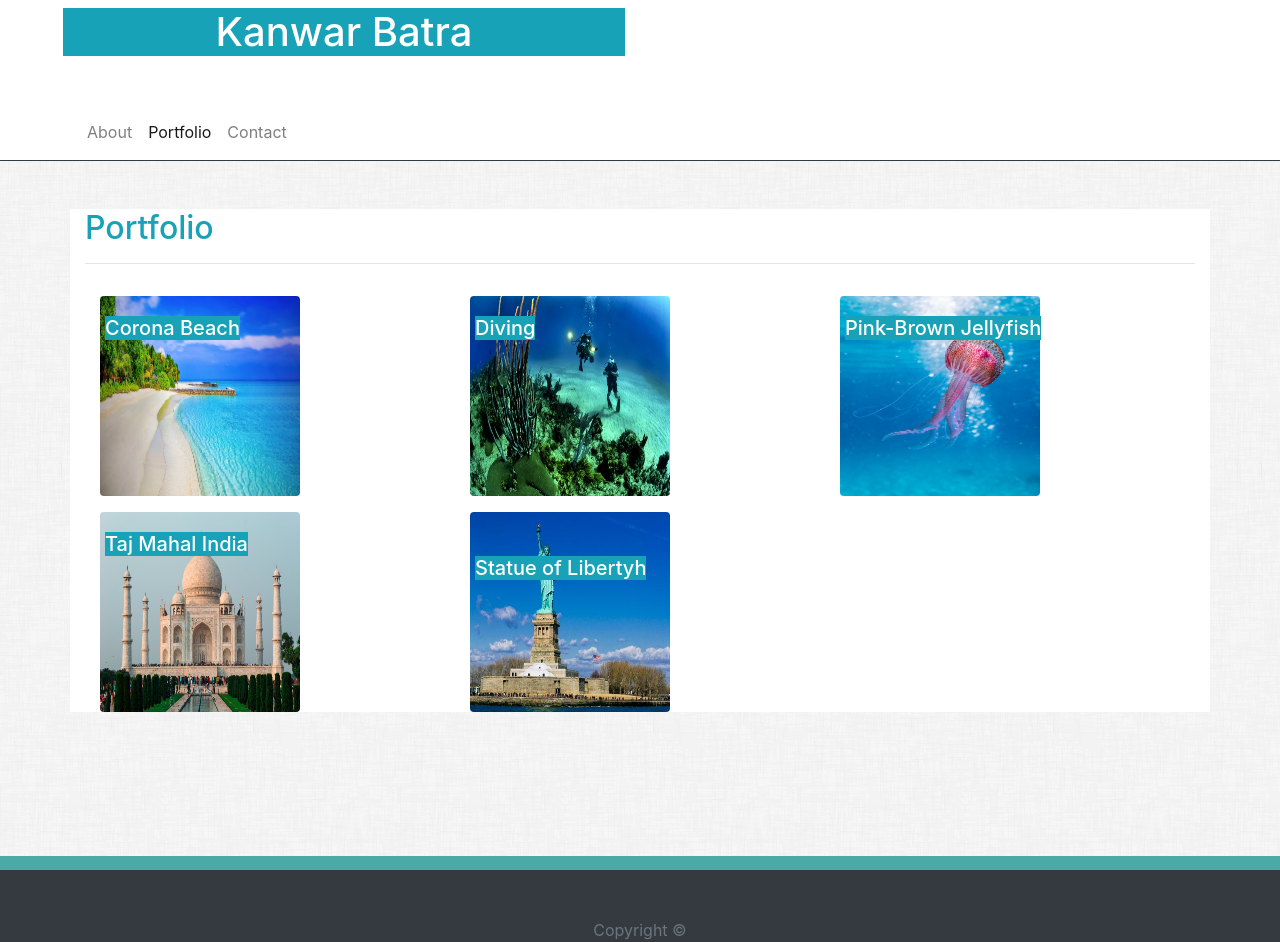
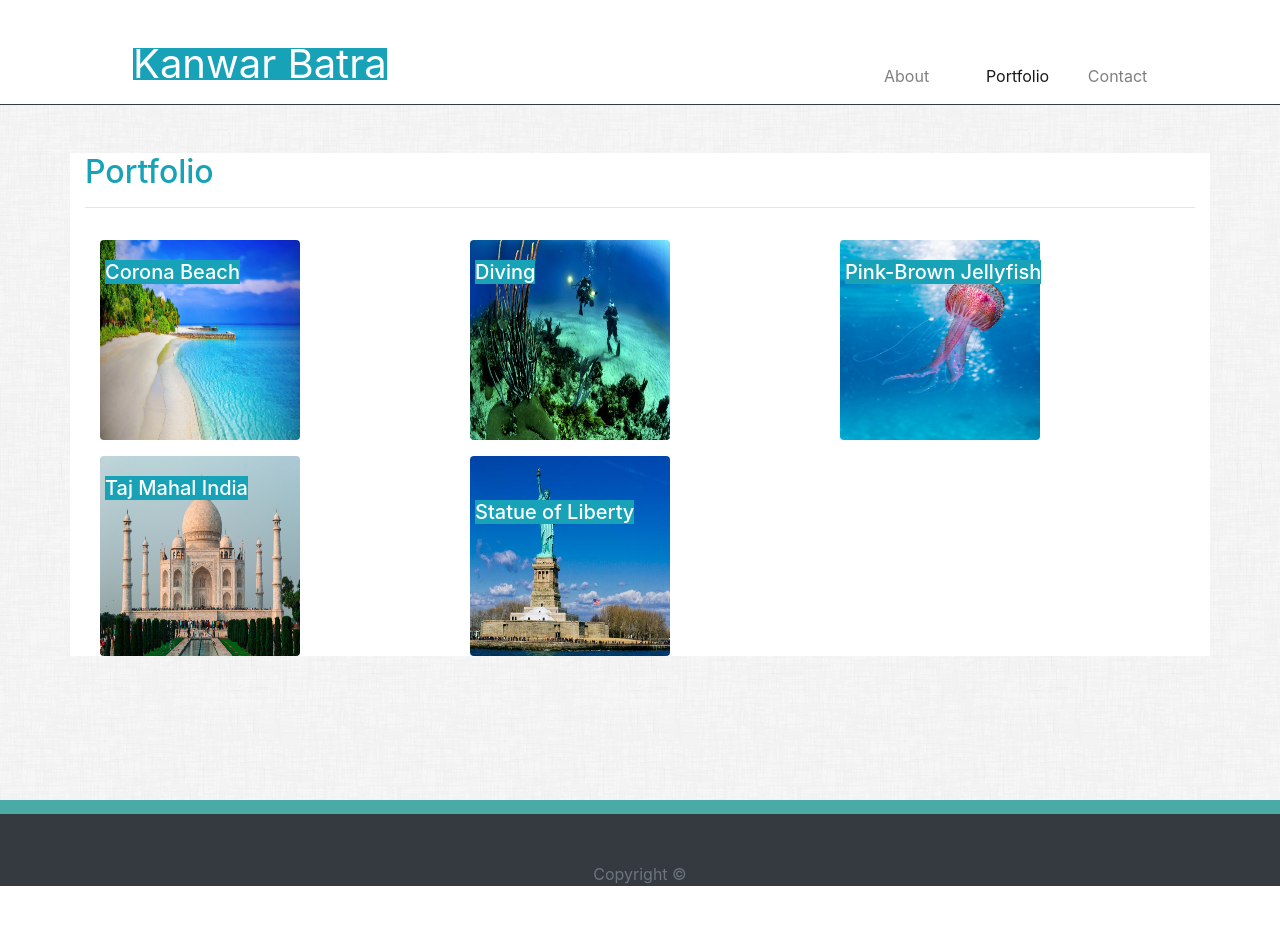
Before and after one commit to kanwarb/Bootstrap-Portfolio, a plain HTML site: page portfolio.html in a window 1280 px wide. After the commit the page ends 886 px from the top, so only its background shows below. Drawn offline with nearby package versions, Linux system fonts and the light colour scheme.

Commit message:
Add media query to accomdate header alignment when brower size changed

```diff
--- a/custom.css
+++ b/custom.css
@@ -48,10 +48,22 @@ body {
 }
 
 @import "bootstrap";
-@media (min-width: 992px) {
+@media (min-width: 640px) {
     .mysize {
-
-       margin-left: 42%; /* <- your value here */
+       float: relative;
+       width: fit-content;
+       margin-top: 3rem;
+       margin-left: 10%; /* <- your value here */
+       font-weight: 400;
+       line-height: 2rem;
 
     }
+    .navalign {
+        float: inherit;
+         margin-top: 3rem;
+    }
+    .divhide {
+        margin: 0;
+        height: 0 auto;
+    }
 }
--- a/portfolio.html
+++ b/portfolio.html
@@ -13,23 +13,23 @@
   </head>
   <body>
     <header id="#header" class="bg-white border-bottom border-dark">
-      <div class="container-fluid">
+      <div class="container">
           <div class="row device-width">
             <div class="col-md-6 col-sm-6 col-xs-12 mb-0">
-              <h1 class="bg-info text-center text-white  mt-2 mb-0 ml-5">Kanwar Batra</h1>
+              <h1 class="bg-info text-center text-white mysize mt-5 mb-0 ml-5">Kanwar Batra</h1>
           </div>
-          <div class="col-md-2 col-sm-6 col-xs-12 mt-5"></div>
-            <div class="col-md-4 col-sm-6 col-xs-12 mt-5 ml-5">
-              <nav class="navbar navbar-expand-sm navbar-light initial-scale bg-transparent">
+          <div class="col-md-2 col-sm-6 col-xs-12 mb-0"></div>
+            <div class="col-md-4 col-sm-6 col-xs-12">
+              <nav class="navbar navbar-expand-sm navbar-light navalign bg-transparent">
                       <div class="nav navbar-nav" id="navbarNav">
                           <ul class="navbar-nav">
-                                <li class="nav-item">
+                                <li class="nav-item col-sm-4">
                                   <a class="nav-link" href="index.html">About </a>
                                 </li>
-                                <li class="nav-item active">
+                                <li class="nav-item active col-sm-4">
                                   <a class="nav-link" href="portfolio.html">Portfolio <span class="sr-only">(current)</span></a>
                                 </li>
-                                <li class="nav-item">
+                                <li class="nav-item col-sm-4">
                                   <a class="nav-link" href="contact.html">Contact</a>
                                 </li>
                           </ul>
@@ -40,7 +40,7 @@
       </div>
     </header>
     <section>
-        <div class="container w-60 bg-white  mt-5">
+        <div class="container bg-white  mt-5">
           <div class="row">
              <div class="col-md-4 col-sm-6 col-xs-12">
                 <h2 class=" text-info pr-3 mb-0">Portfolio</h2>
@@ -77,7 +77,7 @@
                     <div class="col-md-4 col-sm col-xs-12 mt-3 imgcol bg-transparent">
                             <img src="images/statueofliberty.jpg" class="card-img image-fluid rounded" alt="Statue of Liberty">
                             <div class="card-img-overlay imgcol">
-                                <h5 class="card-title mb-0 mt-4 bg-info text-white">Statue of Libertyh</h5>
+                                <h5 class="card-title mb-0 mt-4 bg-info text-white">Statue of Liberty</h5>
                             </div>
                     </div>
                     <div class="col-md-4 col-sm col-xs-12 mt-3 imgcol bg-transparent"></div>
```
Also changed, not shown: contact.html (+8 -9 lines), index.html (+5 -6 lines).
